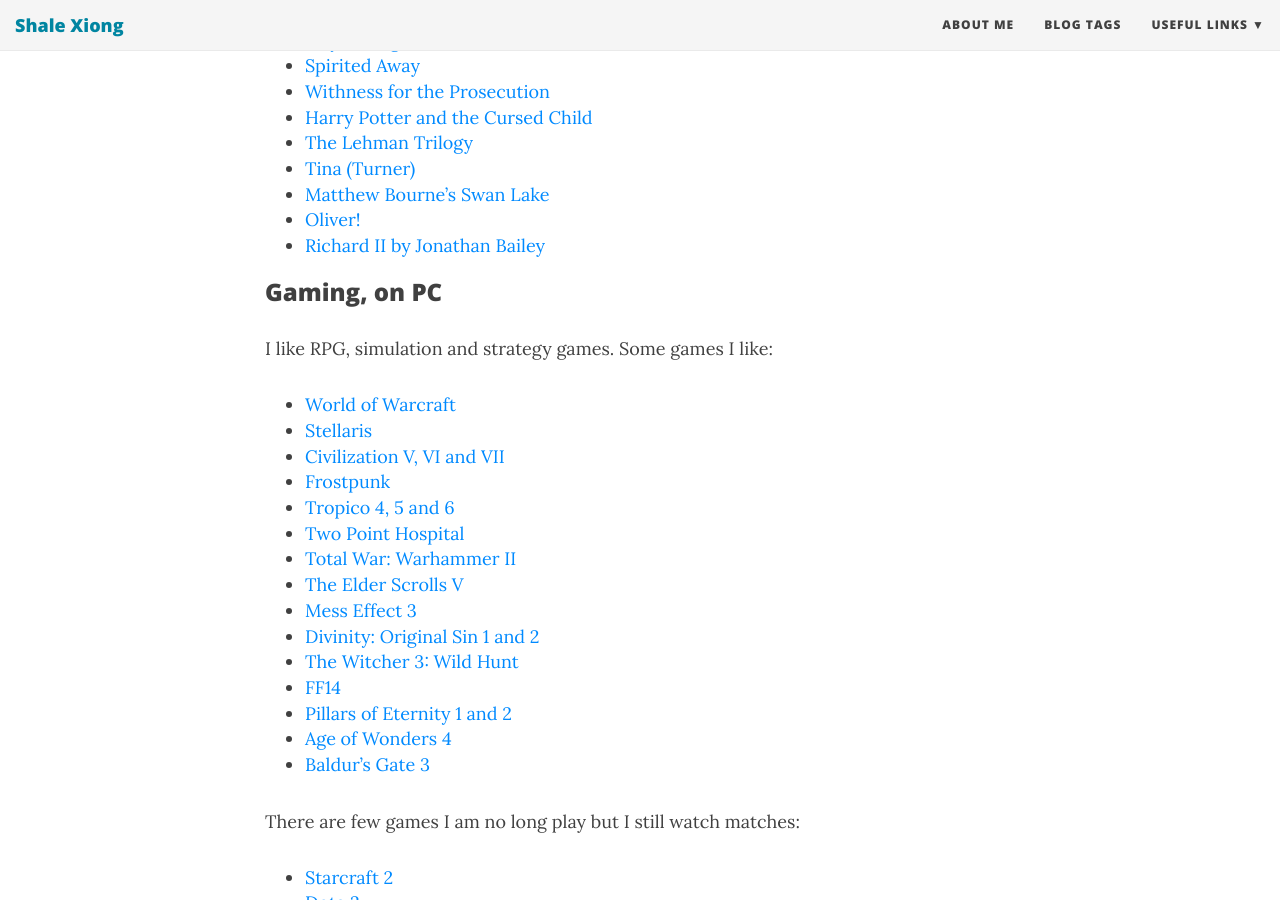
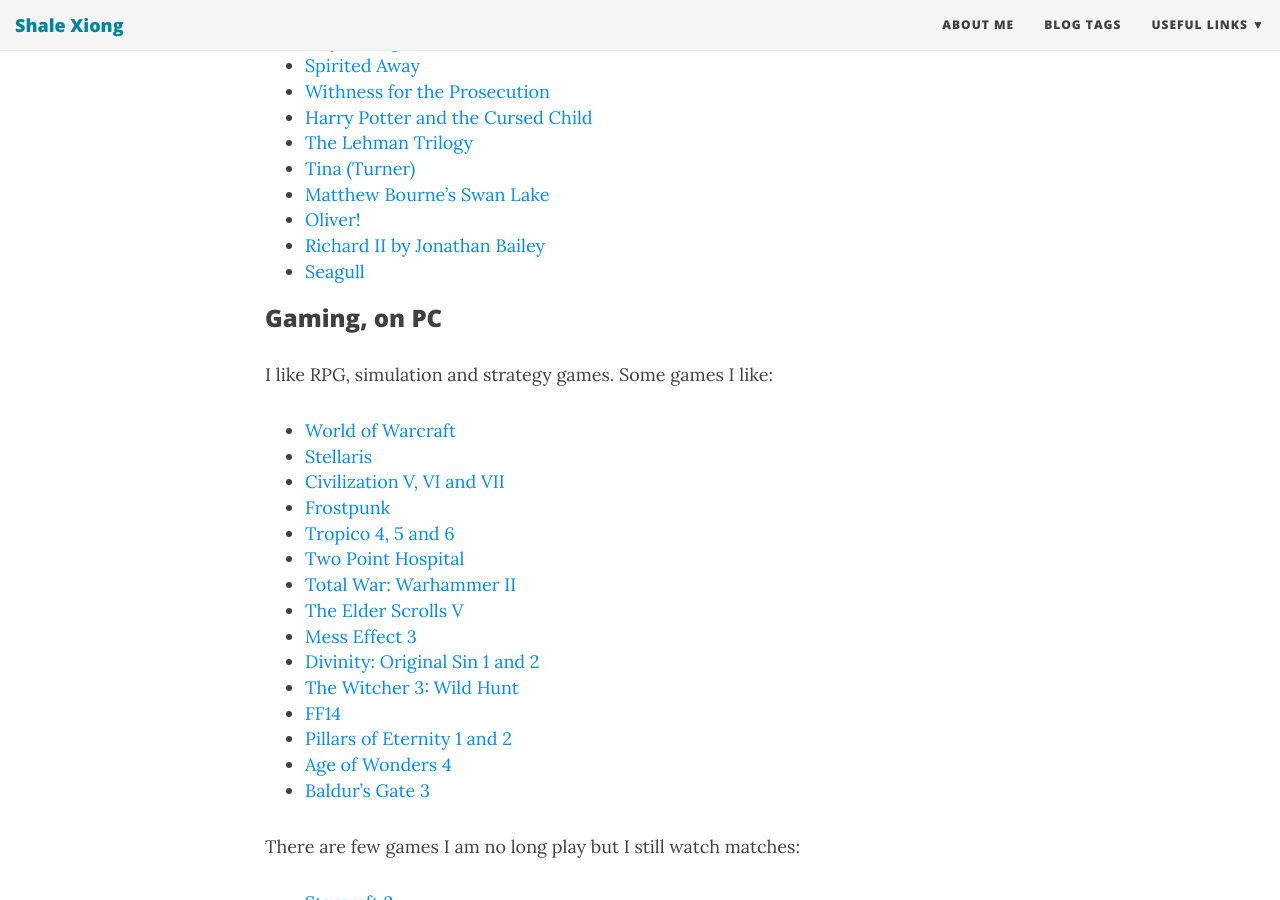
Before and after one commit to ShaleXIONG/shalexiong.github.io, a Jekyll site: the page built from aboutme.md, in a window 1280 px wide and 900 px high, scrolled down 2397 px. Built offline with Jekyll 4.4.1, drawn with Linux system fonts in a browser that asks for light colours; nearby versions of some CDN libraries.

Commit message:
about me

```diff
--- a/aboutme.md
+++ b/aboutme.md
@@ -76,6 +76,7 @@
 * [Matthew Bourne’s Swan Lake][58]
 * [Oliver!][59]
 * [Richard II by Jonathan Bailey][60]
+* [Seagull][61]
 
 ### Gaming, on PC ###
 
```
Also changed, not shown: other parts of aboutme.md (+1 -0 lines).
